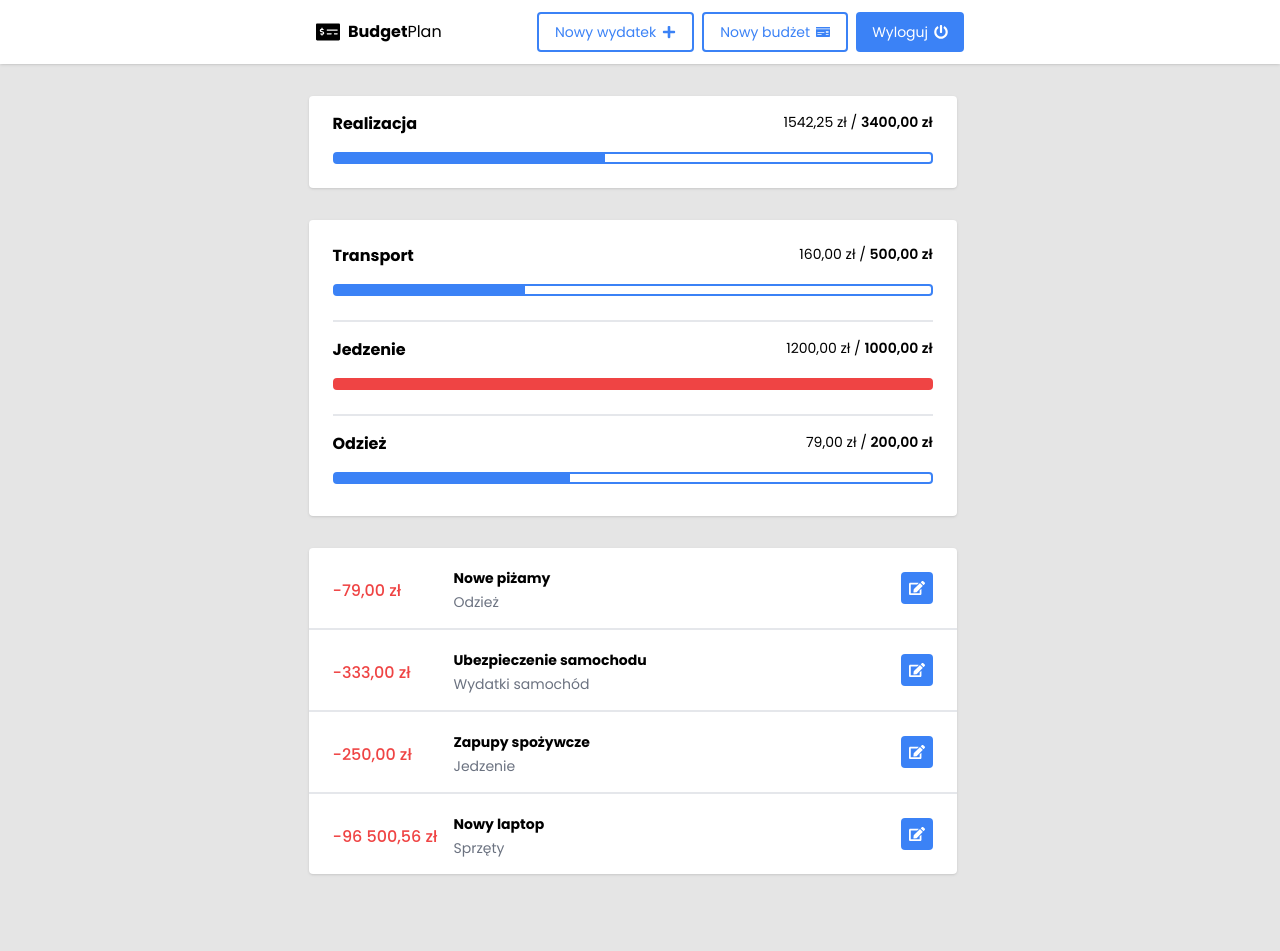
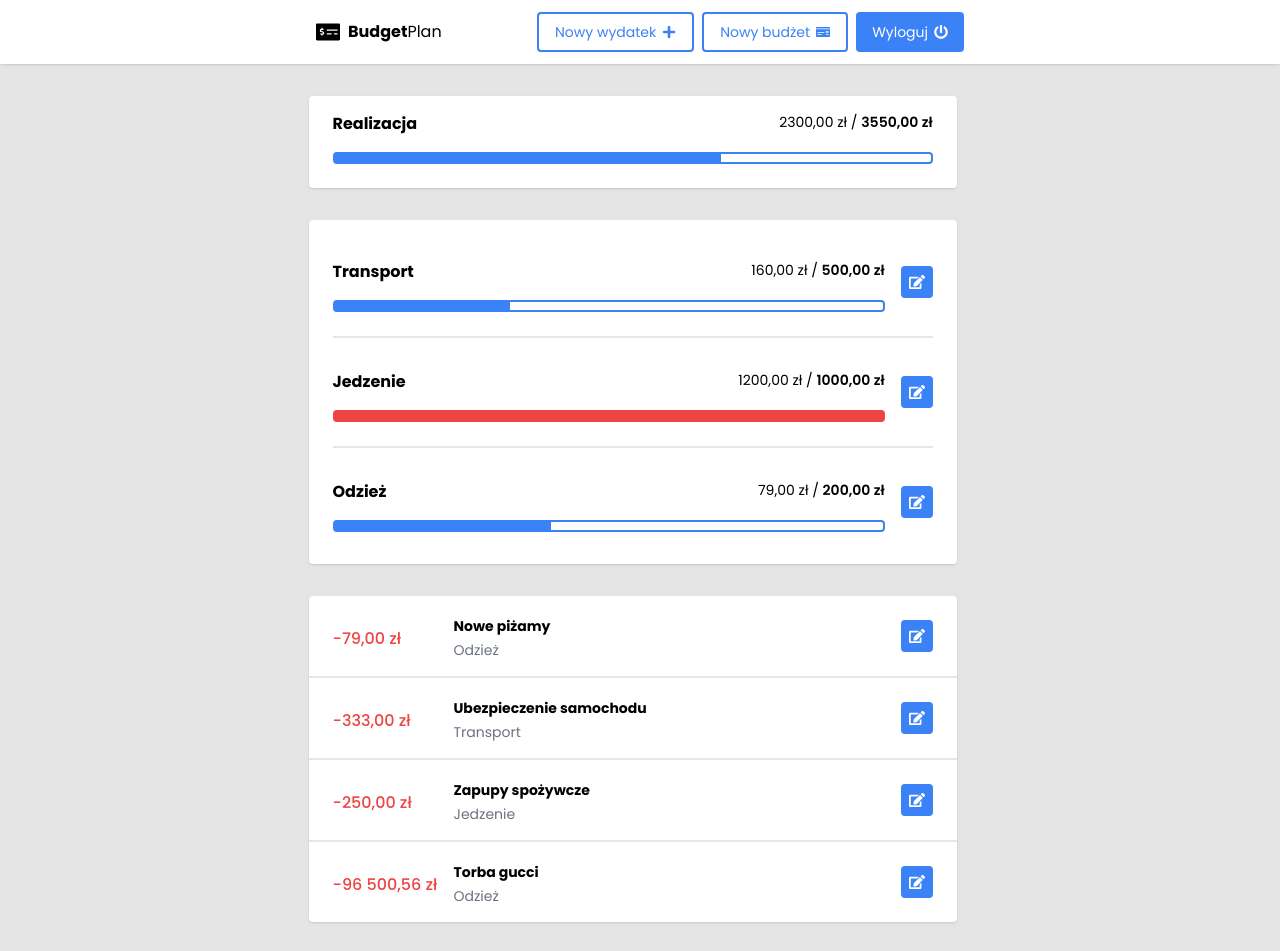
Before and after one commit to grzegorzpokorski/budget-plan, a Next.js app: page / in a window 1280 px wide. Shown: the top 951 px of the page. Before the commit the page ends 906 px from the top, so only its background shows below. Built offline with nearby package versions, Linux system fonts and the light colour scheme.

Commit message:
feat: add ability to edit expenses and budgets

```diff
--- a/src/app/page.tsx
+++ b/src/app/page.tsx
@@ -12,7 +12,7 @@ export default function Home() {
     <>
       <MainHeader />
       <Container className="flex flex-col gap-8 py-8">
-        <BudgetRealization />
+        <BudgetRealization current={2300} max={3550} name="Realizacja" />
         <Summary />
         <Expenses />
       </Container>
--- a/src/components/molecules/BudgetRealization/BudgetRealization.tsx
+++ b/src/components/molecules/BudgetRealization/BudgetRealization.tsx
@@ -1,9 +1,25 @@
-import { SummaryItem } from "../SummaryItem/SummaryItem";
+import { Progressbar } from "@/components/atoms/Progressbar/Progressbar";
+import { formatCurrency } from "@/utils/formatCurrency";
 
-export const BudgetRealization = () => {
+type Props = {
+  current: number;
+  max: number;
+  name: string;
+};
+
+export const BudgetRealization = ({ current, max, name }: Props) => {
   return (
     <div className="pt-0 pb-4 px-6 bg-white rounded shadow">
-      <SummaryItem name="Realizacja" current={1542.25} max={3400} as="div" />
+      <div className="flex flex-col gap-2 pt-4">
+        <div className="flex flex-row justify-between">
+          <h2 className="font-bold">{name}</h2>
+          <div className="font-base text-sm">
+            {formatCurrency(current)} /{" "}
+            <span className="font-semibold">{formatCurrency(max)}</span>
+          </div>
+        </div>
+        <Progressbar progress={(current / max) * 100} />
+      </div>
     </div>
   );
 };
--- a/src/components/molecules/ExpensesItem/ExpensesItem.tsx
+++ b/src/components/molecules/ExpensesItem/ExpensesItem.tsx
@@ -1,18 +1,29 @@
+"use client";
+
 import { Button } from "@/components/atoms/Button/Button";
+import { useUIContext } from "@/providers/UIProvider";
 import { formatCurrency } from "@/utils/formatCurrency";
-import { FaEdit, FaPlus } from "react-icons/fa";
+import { FaEdit } from "react-icons/fa";
 
 type ExpensesItemProps = {
+  id: number;
+  title: string;
   amount: number;
+  budgetName: string;
+  budgetId: number;
   description: string;
-  budgetName: string;
 };
 
 export const ExpensesItem = ({
+  id,
+  title,
   amount,
+  budgetName,
+  budgetId,
   description,
-  budgetName,
 }: ExpensesItemProps) => {
+  const { openAddExpenseModal } = useUIContext();
+
   return (
     <li className="flex flex-row items-start justify-start gap-6 px-6 py-4 w-full">
       <div className="flex flex-col gap-1 md:gap-4 md:flex-row md:items-center">
@@ -20,12 +31,24 @@ export const ExpensesItem = ({
           -{formatCurrency(amount)}
         </div>
         <div className="flex flex-col text-sm mt-1">
-          <h3 className="font-bold">{description}</h3>
+          <h3 className="font-bold">{title}</h3>
           <p className="mt-1 text-sm text-gray-500">{budgetName}</p>
         </div>
       </div>
       <div className="flex flex-col md:flex-row gap-2 ml-auto my-auto">
-        <Button size="square">
+        <Button
+          size="square"
+          onClick={() =>
+            openAddExpenseModal({
+              id,
+              title,
+              amount,
+              budgetName,
+              budgetId,
+              description,
+            })
+          }
+        >
           <span className="sr-only">edytuj</span>
           <FaEdit />
         </Button>
--- a/src/components/molecules/Select/Select.tsx
+++ b/src/components/molecules/Select/Select.tsx
@@ -7,7 +7,7 @@ import { twMerge } from "tailwind-merge";
 
 type Option = {
   label: string;
-  value: string;
+  value: number;
 };
 
 type Props = {
--- a/src/components/molecules/SummaryItem/SummaryItem.tsx
+++ b/src/components/molecules/SummaryItem/SummaryItem.tsx
@@ -1,16 +1,31 @@
+"use client";
+
+import { Button } from "@/components/atoms/Button/Button";
+import { useUIContext } from "@/providers/UIProvider";
 import { formatCurrency } from "@/utils/formatCurrency";
+import { FaEdit } from "react-icons/fa";
 import { Progressbar } from "../../atoms/Progressbar/Progressbar";
 
 type Props = {
+  id: number;
   name: string;
   max: number;
   current: number;
   as?: "li" | "div";
 };
 
-export const SummaryItem = ({ as: Tag = "li", name, max, current }: Props) => {
+export const SummaryItem = ({
+  as: Tag = "li",
+  id,
+  name,
+  max,
+  current,
+}: Props) => {
+  const { openAddBudgetModal } = useUIContext();
+
   return (
-    <Tag className="flex flex-col gap-2 pt-4">
+    <Tag className="flex flex-row gap-4 pt-4">
+      <div className="flex flex-col gap-2 pt-4 w-full">
         <div className="flex flex-row justify-between">
           <h2 className="font-bold">{name}</h2>
           <div className="font-base text-sm">
@@ -19,6 +34,16 @@ export const SummaryItem = ({ as: Tag = "li", name, max, current }: Props) => {
           </div>
         </div>
         <Progressbar progress={(current / max) * 100} />
+      </div>
+      <div className="flex flex-col md:flex-row gap-2 ml-auto my-auto">
+        <Button
+          size="square"
+          onClick={() => openAddBudgetModal({ id, name, max })}
+        >
+          <span className="sr-only">edytuj</span>
+          <FaEdit />
+        </Button>
+      </div>
     </Tag>
   );
 };
--- a/src/components/organisms/AddBudgetModal/AddBudgetModal.tsx
+++ b/src/components/organisms/AddBudgetModal/AddBudgetModal.tsx
@@ -14,7 +14,8 @@ import { FormInfo } from "@/components/atoms/FormInfo/FormInfo";
 type InputsType = z.infer<typeof addBudgetFormSchema>;
 
 export const AddBudgetModal = () => {
-  const { isAddBudgetModalOpen, closeAddBudgetModal } = useUIContext();
+  const { isAddBudgetModalOpen, closeAddBudgetModal, budgetModalData } =
+    useUIContext();
 
   const {
     reset,
@@ -49,6 +50,7 @@ export const AddBudgetModal = () => {
             isError={Boolean(errors.name)}
             errormessage={errors.name?.message || ""}
             required
+            defaultValue={budgetModalData?.name}
           />
         </div>
         <div className="w-full">
@@ -61,14 +63,21 @@ export const AddBudgetModal = () => {
             required
             step={0.01}
             min={0.01}
+            defaultValue={budgetModalData?.max}
           />
         </div>
         <div className="flex flex-row gap-2 justify-end">
-          <Button type="reset" variant="outline" className="w-full">
-            Reset
-          </Button>
+          {budgetModalData ? (
+            <Button type="button" variant="outline" className="w-full">
+              Usuń
+            </Button>
+          ) : (
+            <Button type="reset" variant="outline" className="w-full">
+              Reset
+            </Button>
+          )}
           <Button type="submit" className="w-full">
-            Dodaj
+            {budgetModalData ? "Aktualizuj" : "Dodaj"}
           </Button>
         </div>
         {/* <FormInfo
--- a/src/components/organisms/Expenses/Expenses.tsx
+++ b/src/components/organisms/Expenses/Expenses.tsx
@@ -3,27 +3,35 @@ import { ExpensesItem } from "../../molecules/ExpensesItem/ExpensesItem";
 const dummy = [
   {
     id: 0,
+    title: "Nowe piżamy",
     amount: 79,
-    description: "Nowe piżamy",
     budgetName: "Odzież",
+    budgetId: 2,
+    description: "dfgdfg sfgsfg",
   },
   {
     id: 1,
+    title: "Ubezpieczenie samochodu",
     amount: 333,
-    description: "Ubezpieczenie samochodu",
-    budgetName: "Wydatki samochód",
+    budgetName: "Transport",
+    budgetId: 1,
+    description: "sdf eeee",
   },
   {
     id: 2,
+    title: "Zapupy spożywcze",
     amount: 250,
-    description: "Zapupy spożywcze",
     budgetName: "Jedzenie",
+    budgetId: 2,
+    description: " 856 85 ",
   },
   {
     id: 3,
+    title: "Torba gucci",
     amount: 96500.56,
-    description: "Nowy laptop",
-    budgetName: "Sprzęty",
+    budgetName: "Odzież",
+    budgetId: 3,
+    description: "ewr kg",
   },
 ];
 
--- a/src/providers/UIProvider.tsx
+++ b/src/providers/UIProvider.tsx
@@ -9,13 +9,30 @@ import {
   useState,
 } from "react";
 
+type BudgetModalData = {
+  id: number;
+  name: string;
+  max: number;
+};
+
+type ExpenseModalData = {
+  id: number;
+  title: string;
+  amount: number;
+  budgetName: string;
+  budgetId: number;
+  description: string;
+};
+
 type UIProviderValue = {
   isAddExpenseModalOpen: boolean;
-  openAddExpenseModal: () => void;
+  openAddExpenseModal: (modalData?: ExpenseModalData) => void;
   closeAddExpenseModal: () => void;
   isAddBudgetModalOpen: boolean;
-  openAddBudgetModal: () => void;
+  openAddBudgetModal: (modalData?: BudgetModalData) => void;
   closeAddBudgetModal: () => void;
+  expenseModalData: ExpenseModalData | null;
+  budgetModalData: BudgetModalData | null;
 };
 
 const UIContext = createContext<UIProviderValue | null>(null);
@@ -23,25 +40,33 @@ const UIContext = createContext<UIProviderValue | null>(null);
 export const UIProvider = ({ children }: { children: ReactNode }) => {
   const [isAddExpenseModalOpen, setIsAddExpenseModalOpen] = useState(false);
   const [isAddBudgetModalOpen, setIsAddBudgetModalOpen] = useState(false);
+  const [expenseModalData, setExpenseModalData] =
+    useState<ExpenseModalData | null>(null);
+  const [budgetModalData, setBudgetModalData] =
+    useState<BudgetModalData | null>(null);
 
-  const openAddExpenseModal = useCallback(() => {
+  const openAddExpenseModal = useCallback((modalData?: ExpenseModalData) => {
     document.body.classList.add("overflow-hidden");
+    if (modalData) setExpenseModalData(modalData);
     setIsAddExpenseModalOpen(true);
   }, []);
 
   const closeAddExpenseModal = useCallback(() => {
     document.body.classList.remove("overflow-hidden");
     setIsAddExpenseModalOpen(false);
+    setExpenseModalData(null);
   }, []);
 
-  const openAddBudgetModal = useCallback(() => {
+  const openAddBudgetModal = useCallback((modalData?: BudgetModalData) => {
     document.body.classList.add("overflow-hidden");
+    if (modalData) setBudgetModalData(modalData);
     setIsAddBudgetModalOpen(true);
   }, []);
 
   const closeAddBudgetModal = useCallback(() => {
     document.body.classList.remove("overflow-hidden");
     setIsAddBudgetModalOpen(false);
+    setBudgetModalData(null);
   }, []);
 
   const value = useMemo(
@@ -52,10 +77,14 @@ export const UIProvider = ({ children }: { children: ReactNode }) => {
       isAddBudgetModalOpen,
       openAddBudgetModal,
       closeAddBudgetModal,
+      expenseModalData,
+      budgetModalData,
     }),
     [
+      budgetModalData,
       closeAddBudgetModal,
       closeAddExpenseModal,
+      expenseModalData,
       isAddBudgetModalOpen,
       isAddExpenseModalOpen,
       openAddBudgetModal,
```
Also changed, not shown: src/components/organisms/AddExpenseModal/AddExpenseModal.tsx (+26 -10 lines). Lines whose indentation alone changed are shown as unchanged.
